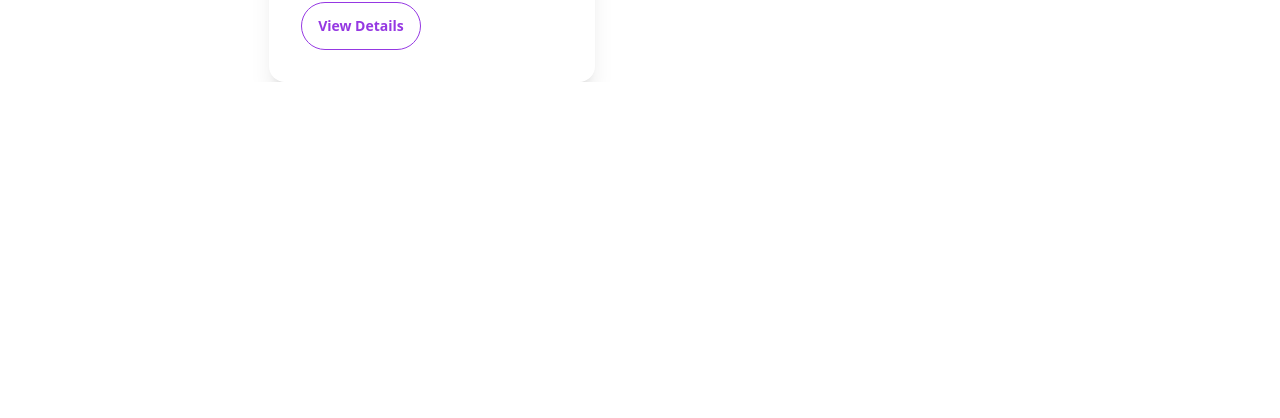
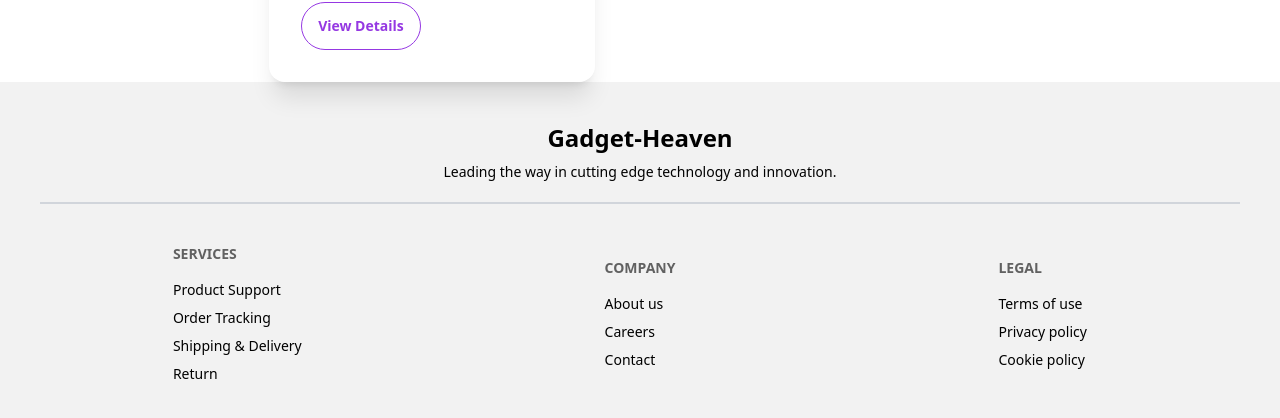
Before and after one commit to programming-hero-web-course-4/b10a8-gadget-heaven-adnansyed101, a React (Vite) app: page / in a window 1280 px wide. Shown: the part 5730-6148 px from the top of the page. Before the commit the page ends 5812 px from the top, so only its background shows below. Built offline with nearby package versions, Linux system fonts and the light colour scheme.

Commit message:
Show footer

```diff
--- a/src/App.jsx
+++ b/src/App.jsx
@@ -1,4 +1,5 @@
 import Banner from "./components/Banner";
+import Footer from "./components/Footer";
 import Gadgets from "./components/Gadgets";
 import Navbar from "./components/Navbar";
 
@@ -8,6 +9,7 @@ const App = () => {
       <Navbar></Navbar>
       <Banner></Banner>
       <Gadgets></Gadgets>
+      <Footer></Footer>
     </>
   );
 };
```
